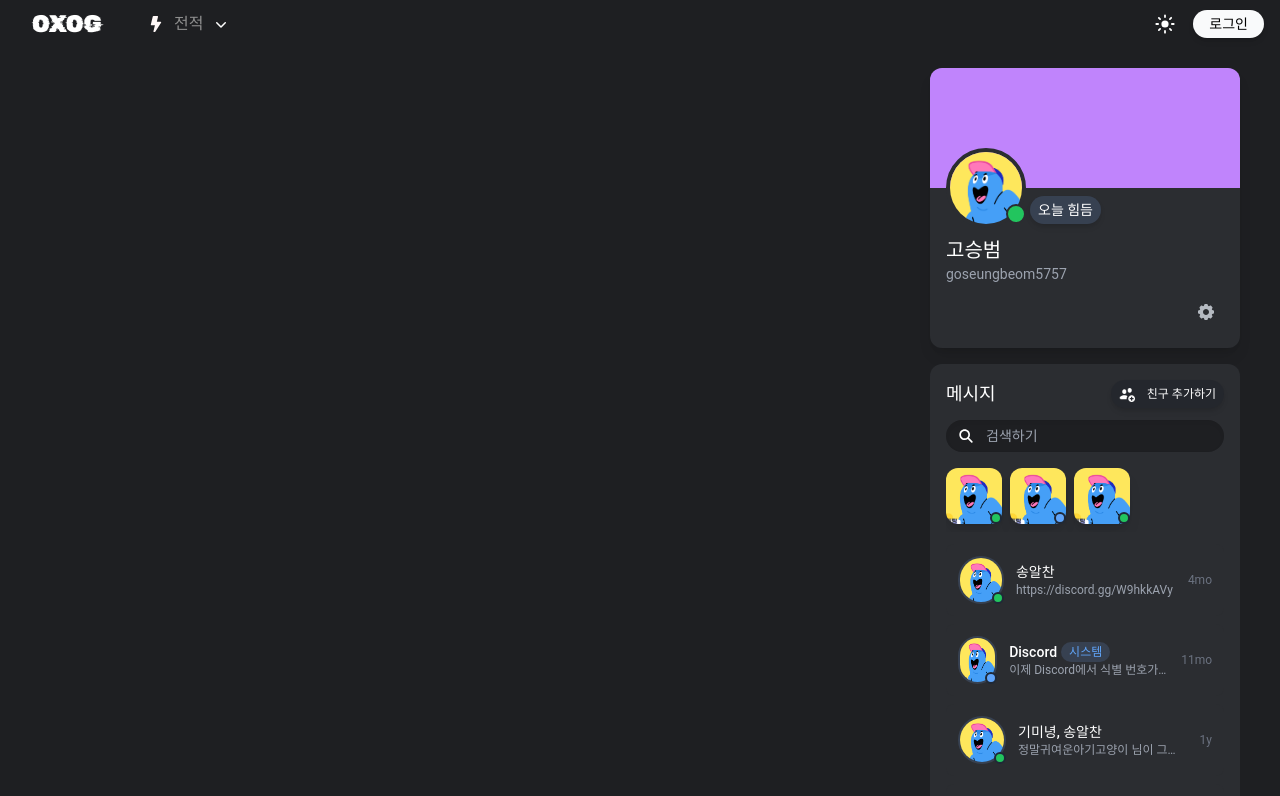
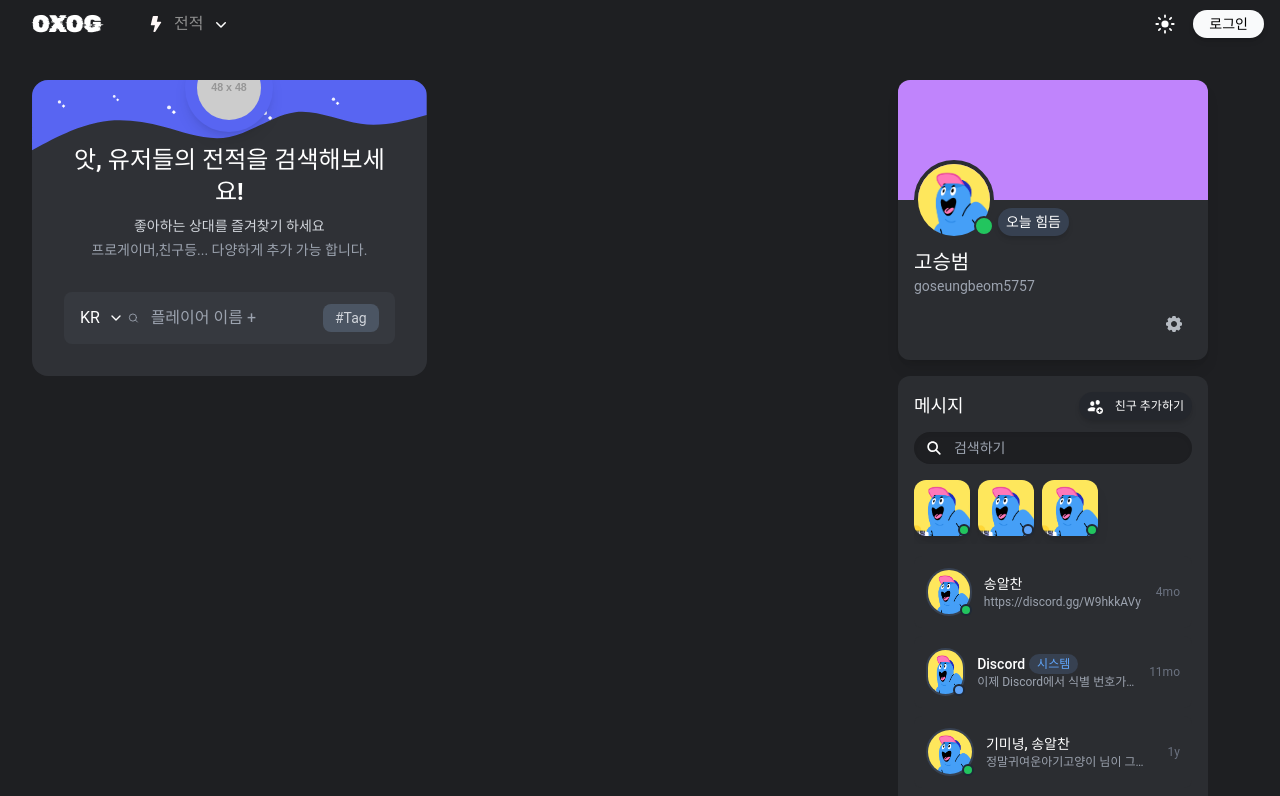
Before and after one commit to ssg4262/oxog-front-react, a React (Vite) app: page / in a window 1280 px wide. Shown: the top 796 px of the page. Built offline with nearby package versions, Linux system fonts and the light colour scheme; a web font is replaced by a local one.

Commit message:
feat: SearchBarCard 유저 전적 검색 컴포넌트 추가

```diff
--- /dev/null
+++ b/src/components/card/SearchBarCard.jsx
@@ -0,0 +1,92 @@
+import React, { useState } from "react";
+import { ChevronDown, Settings, Search } from "lucide-react";
+
+const SearchBarCard = () => {
+    const servers = ["Faker", "Zeus"];
+    return (
+        <div className="bg-[#2f3136] text-white w-full sm:max-w-lg md:max-w-xl lg:max-w-3xl mx-auto p-8 rounded-2xl relative overflow-hidden">
+            {/* Wave with Spark Icons */}
+            <div className="absolute top-0 left-0 w-full">
+                {/* Floating Circular Image */}
+                <div className="absolute top-[-36px] left-1/2 transform -translate-x-1/2 bg-[#5865f2] p-3 rounded-full shadow-lg z-10">
+                    <img
+                        src="https://via.placeholder.com/48"
+                        alt="Server Icon"
+                        className="w-16 h-16 rounded-full"
+                    />
+                </div>
+                <svg
+                    viewBox="0 0 1440 320"
+                    xmlns="http://www.w3.org/2000/svg"
+                    className="w-full"
+                >
+                    {/* Wave Shape */}
+                    <path
+                        fill="#5865f2"
+                        d="M0,256L40,234.7C80,213,160,171,240,154.7C320,139,400,149,480,170.7C560,192,640,224,720,208C800,192,880,128,960,117.3C1040,107,1120,149,1200,160C1280,171,1360,149,1400,138.7L1440,128L1440,0L1400,0C1360,0,1280,0,1200,0C1120,0,1040,0,960,0C880,0,800,0,720,0C640,0,560,0,480,0C400,0,320,0,240,0C160,0,80,0,40,0L0,0Z"
+                    ></path>
+
+                    {/* Spark Icons */}
+                    <g className="relative">
+                        {[
+                            { x: 100, y: 80, size: 12 },
+                            { x: 300, y: 60, size: 10 },
+                            { x: 500, y: 100, size: 14 },
+                            { x: 700, y: 50, size: 11 },
+                            { x: 850, y: 120, size: 15 },
+                            { x: 1100, y: 70, size: 12 },
+                        ].map((spark, index) => (
+                            <g key={index} transform={`translate(${spark.x}, ${spark.y})`}>
+                                <path
+                                    d="M10 6 L14 10 L10 14 L6 10 Z"
+                                    fill="white"
+                                    stroke="#ffffff"
+                                    strokeWidth="0.5"
+                                    transform={`scale(${spark.size / 8})`}
+                                />
+                                <circle
+                                    cx="0"
+                                    cy="0"
+                                    r={spark.size / 2}
+                                    fill="#ffffff"
+                                    opacity="0.9"
+                                />
+                            </g>
+                        ))}
+                    </g>
+                </svg>
+            </div>
+
+            {/* Header Section */}
+            <div className="text-center relative z-10 mt-8">
+                <h1 className="text-2xl font-bold mt-4">앗, 유저들의 전적을 검색해보세요!</h1>
+                <p className="mt-2 text-sm text-gray-300">
+                    좋아하는 상대를 즐겨찾기 하세요
+                </p>
+                <p className="text-sm text-gray-400 mt-1">
+                    프로게이머,친구등... 다양하게 추가 가능 합니다.
+                </p>
+            </div>
+
+            {/* Server List */}
+            <div className="space-y-4 mt-8">
+                <div className="relative flex items-center bg-[#36393f] text-white px-4 py-3 rounded-lg">
+                    <button className="flex items-center text-white mr-1 rounded-lg">
+                        KR <ChevronDown className="ml-2 h-4 w-4" />
+                    </button>
+                    <Search className="mr-3 text-gray-400 w-5 h-5" />
+                    <input
+                        type="text"
+                        placeholder="플레이어 이름 +"
+                        className="bg-transparent w-full outline-none text-white placeholder:text-gray-400"
+                    />
+                    <button className="bg-gray-600 text-gray-300 text-sm px-3 py-1 rounded-lg ml-3">
+                        #Tag
+                    </button>
+                </div>
+            </div>
+        </div>
+    );
+};
+
+export default SearchBarCard;
--- a/src/pages/main/MainHome.jsx
+++ b/src/pages/main/MainHome.jsx
@@ -7,6 +7,7 @@ import {MainHeader} from "../../components/header/MainHeader.jsx";
 import ServerCreationCard from "../../components/card/ServerCreationCard.jsx";
 import CommunityCard from "../../components/card/CommunityCard.jsx";
 import MessageCard from "../../components/card/MessageCard.jsx";
+import SearchBarCard from "../../components/card/SearchBarCard.jsx";
 const MainHome = () => {
     return (
         <>
@@ -15,12 +16,24 @@ const MainHome = () => {
                 <MainNavBar />
                 {/*<MainHeader/>*/}
                 {/*navbar*/}
-                <div className="mt-5 flex flex-col items-end mr-10">
-                    <div className="max-w-[330px]">
-                        <UserInfo />
+                <div className="grid grid-cols-1 sm:grid-cols-2 lg:grid-cols-3 gap-4 p-8">
+                    {/* First and Second Columns: SearchBarCard */}
+                    <div className="col-span-1 sm:col-span-1">
+                        <SearchBarCard />
                     </div>
-                    <div className="max-w-[310px] mt-4">
-                        <MessageCard />
+                    <div className="col-span-1 sm:col-span-1">
+                    </div>
+
+                    {/* Rightmost Column: UserInfo */}
+                    <div className="col-span-1 sm:col-span-1 lg:col-span-1">
+                        <div className="flex flex-col items-end mr-10">
+                            <div className="max-w-[330px]">
+                                <UserInfo />
+                            </div>
+                            <div className="max-w-[310px] mt-4">
+                                <MessageCard />
+                            </div>
+                        </div>
                     </div>
                 </div>
 
```
